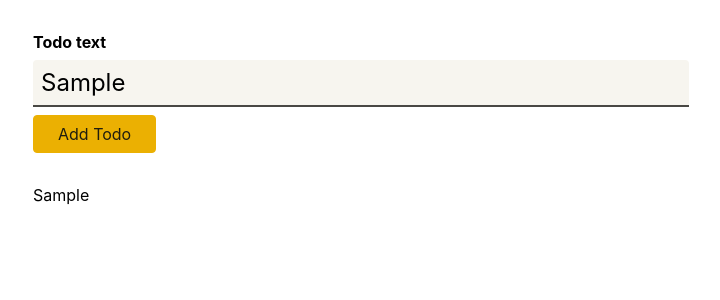
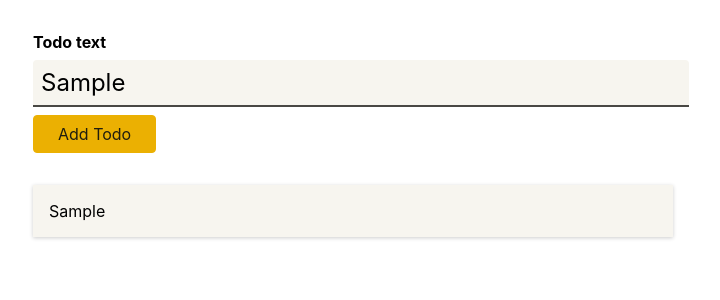
Before and after one commit to PhilipZi/typescript-basics, a React (Create React App) app in the folder first-ts-project/: page / in a window 1280 px wide. Both pictures are taken after typing "Sample" into the empty fields and a click on the button "Add Todo". Shown: the top 300 px of the page, without its empty margins (287-1007 px from the left). Built offline with nearby package versions, Linux system fonts and the light colour scheme.

Commit message:
change styles name in TodoItem

```diff
--- a/first-ts-project/src/components/TodoItem.tsx
+++ b/first-ts-project/src/components/TodoItem.tsx
@@ -2,6 +2,6 @@ import React from "react";
 import styles from "./TodoItem.module.css";
 
 const TodoItem: React.FC<{ text: string }> = (props) => {
-  return <li className={styles.todos}>{props.text}</li>;
+  return <li className={styles.item}>{props.text}</li>;
 };
 export default TodoItem;
```
